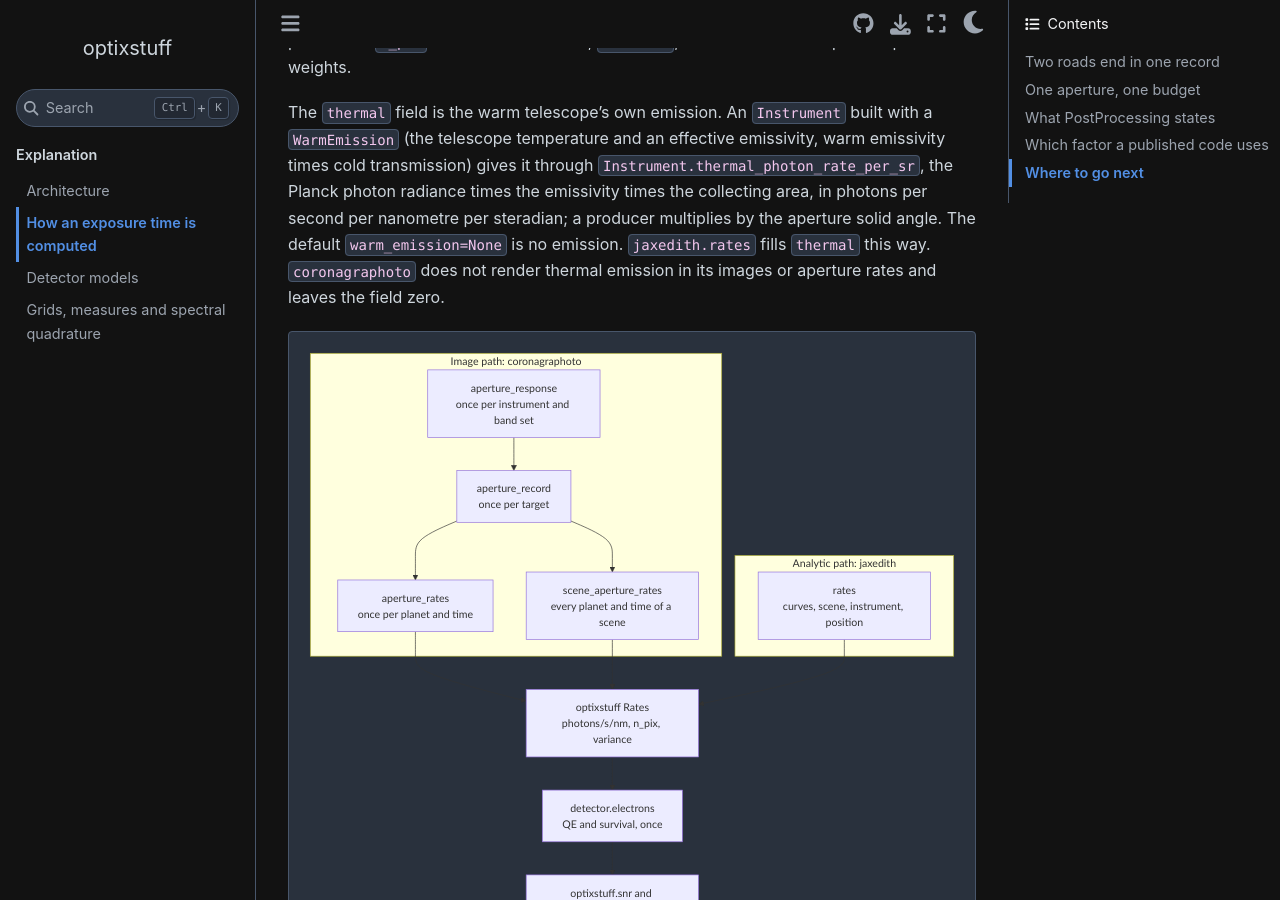
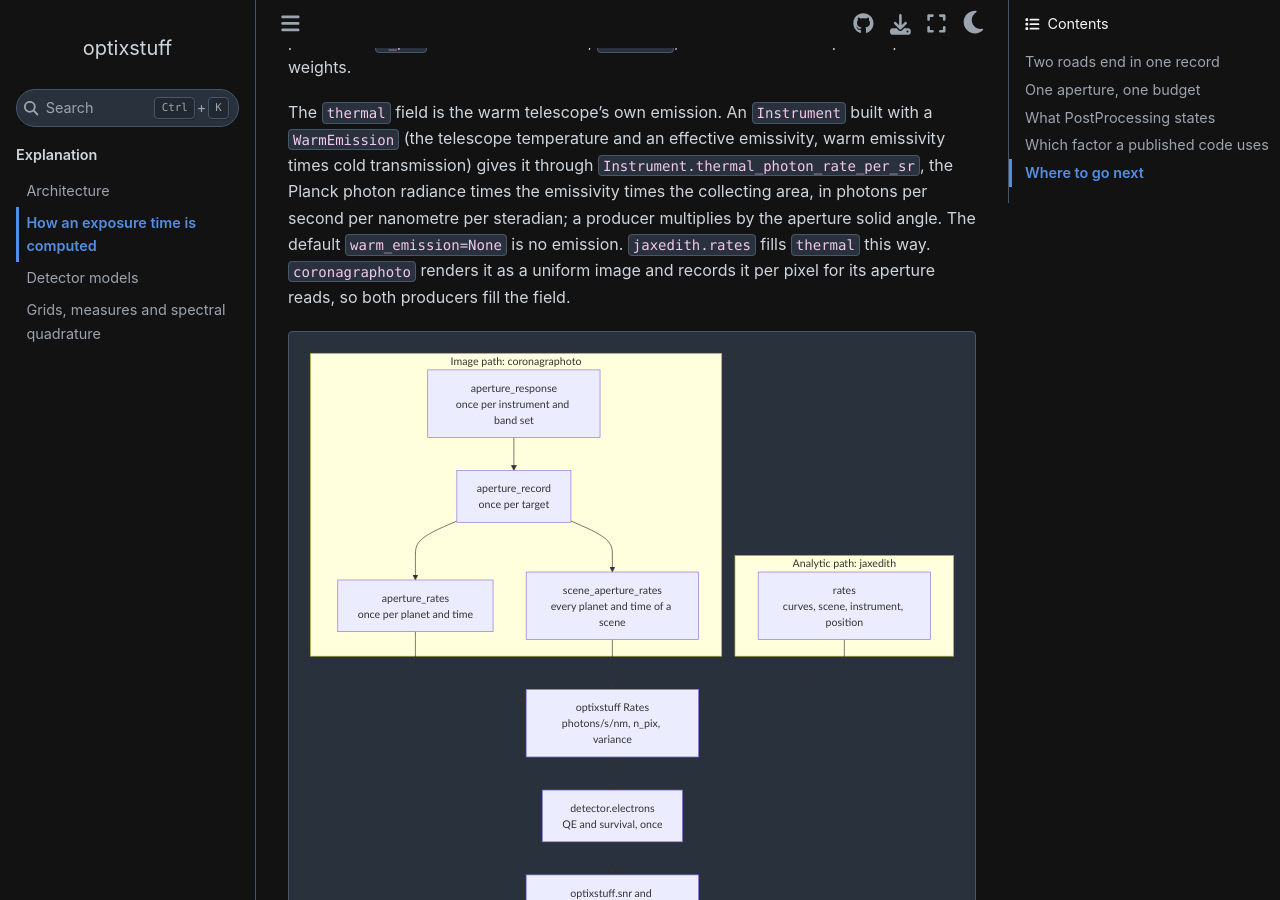
Before and after one commit to CoreySpohn/optixstuff, a Sphinx documentation site: the page built from docs/explanation/exposure_time.md, in a window 1280 px wide and 900 px high, scrolled down 488 px. Built offline with Sphinx 7.4.7 and the Sphinx Book theme 1.1.4, drawn with Linux system fonts in a browser that asks for light colours; pages that are not in the unit, such as notebooks, are missing from menus; the version number could not be read and is left out.

Commit message:
docs(optixstuff): both producers fill thermal emission

````diff
--- a/docs/explanation/exposure_time.md
+++ b/docs/explanation/exposure_time.md
@@ -7,7 +7,7 @@ Two libraries in the suite answer "how long until this planet reaches a signal-t
 A `Rates` record holds six named source rates for one aperture, here in photons per second per nanometre at the nodes of a wavelength quadrature: `planet`, `star_leakage`, `local_zodi`, `exozodi`, `thermal` and `stellar_companions`. It also holds the aperture's pixel count `n_pix` and a second record, `variance`, summed with the squared aperture weights.
 
 
-The `thermal` field is the warm telescope's own emission. An `Instrument` built with a `WarmEmission` (the telescope temperature and an effective emissivity, warm emissivity times cold transmission) gives it through `Instrument.thermal_photon_rate_per_sr`, the Planck photon radiance times the emissivity times the collecting area, in photons per second per nanometre per steradian; a producer multiplies by the aperture solid angle. The default `warm_emission=None` is no emission. `jaxedith.rates` fills `thermal` this way. `coronagraphoto` does not render thermal emission in its images or aperture rates and leaves the field zero.
+The `thermal` field is the warm telescope's own emission. An `Instrument` built with a `WarmEmission` (the telescope temperature and an effective emissivity, warm emissivity times cold transmission) gives it through `Instrument.thermal_photon_rate_per_sr`, the Planck photon radiance times the emissivity times the collecting area, in photons per second per nanometre per steradian; a producer multiplies by the aperture solid angle. The default `warm_emission=None` is no emission. `jaxedith.rates` fills `thermal` this way. `coronagraphoto` renders it as a uniform image and records it per pixel for its aperture reads, so both producers fill the field.
 
 ```mermaid
 flowchart TB
````
